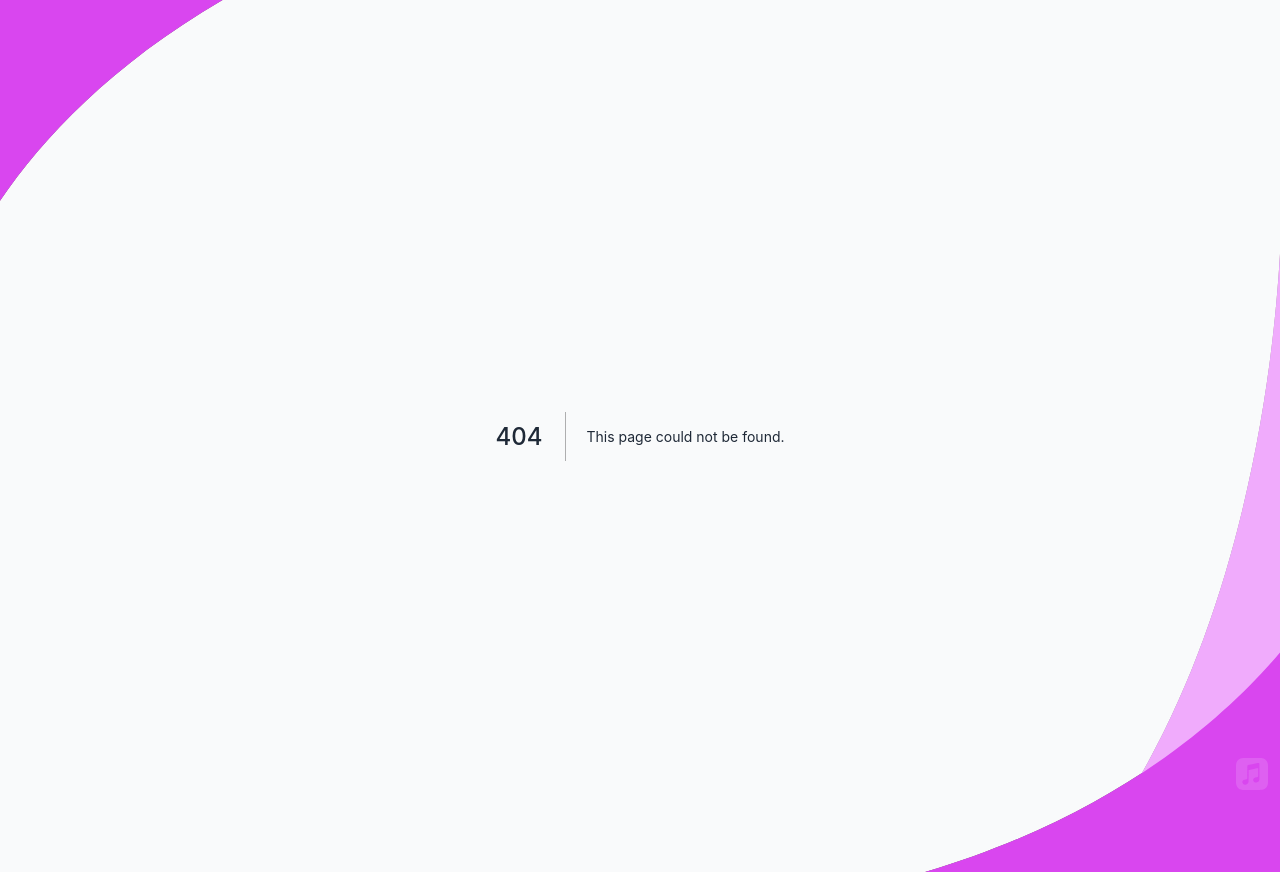
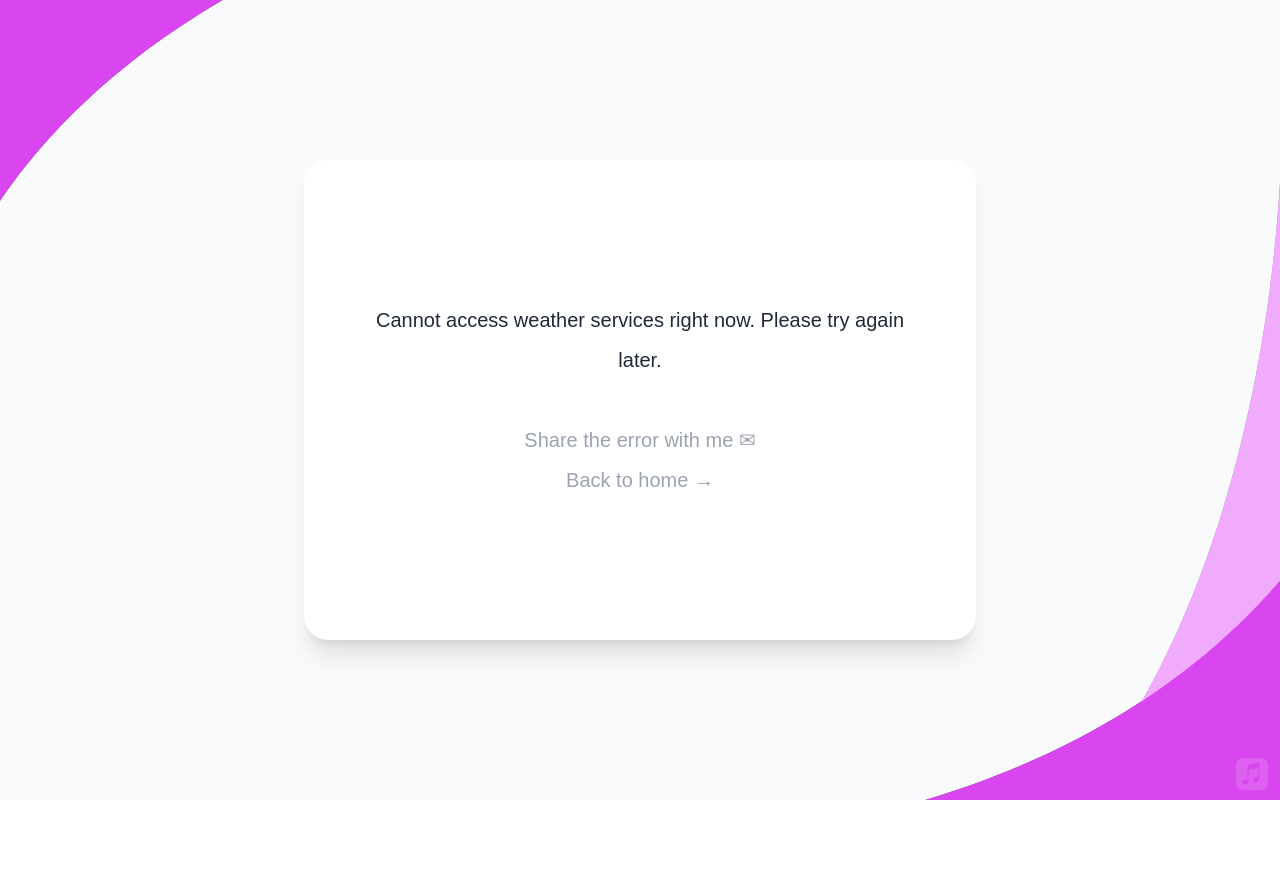
Before and after one commit to CreatorX64/local-weather-forecast, a Next.js app: page /error in a window 1280 px wide. Before the commit this address had no page. After the commit the page ends 800 px from the top, so only its background shows below. Built offline with nearby package versions, Linux system fonts and the light colour scheme.

Commit message:
add error handling to the forecast page

```diff
--- /dev/null
+++ b/src/pages/error.js
@@ -0,0 +1,24 @@
+import Link from "next/link";
+import Card from "../components/Card";
+
+export default function ErrorPage() {
+  return (
+    <Card>
+      <div className="flex h-full w-full flex-col items-center justify-center gap-10 text-center font-medium">
+        <p>Cannot access weather services right now. Please try again later.</p>
+        <div>
+          <p>
+            <a className="link font-normal" href="mailto:creatorX64@gmail.com">
+              Share the error with me ✉
+            </a>
+          </p>
+          <p>
+            <Link href="/">
+              <a className="link font-normal">Back to home &rarr;</a>
+            </Link>
+          </p>
+        </div>
+      </div>
+    </Card>
+  );
+}
--- a/src/pages/forecast.js
+++ b/src/pages/forecast.js
@@ -1,5 +1,5 @@
-import fs from "fs";
-import path from "path";
+// import fs from "fs";
+// import path from "path";
 import Link from "next/link";
 import { useEffect } from "react";
 import Card from "../components/Card";
@@ -22,24 +22,37 @@ import DataPoint from "../components/DataPoint";
 export async function getServerSideProps(context) {
   let { lat, lon, address } = context.query;
 
-  // If there's no lat lon && no address, redirect
+  // If there's no lat lon AND no address...
   if ((!lat || !lon) && !address) {
     return {
       redirect: {
         permanent: false,
-        destination: "https://www.youtube.com/watch?v=Nj2U6rhnucI"
+        destination: "https://www.youtube.com/watch?v=dQw4w9WgXcQ"
       }
     };
   }
 
-  // let resData;
+  let resData;
 
   if (lat & lon) {
     // Get weather data. If query is successful, set resData.
-    // const res = await fetch(
-    //   `http://api.weatherstack.com/current?access_key=${process.env.WEATHER_STACK_API_KEY}&query=${lat},${lon}`
-    // );
-    // resData = await res.json();
+    const res = await fetch(
+      `http://api.weatherstack.com/current?access_key=${process.env.WEATHER_STACK_API_KEY}&query=${lat},${lon}`
+    );
+
+    resData = await res.json();
+
+    // if(!resData.success) { ... } doesn't work, because in the success case
+    // there's not "success" property in the resData making it "undefined",
+    // which makes the if block run in all cases. So I exclusively check for "false".
+    if (resData.success === false) {
+      return {
+        redirect: {
+          permanent: false,
+          destination: "/error"
+        }
+      };
+    }
   } else {
     // Geocode the address.
     // https://api.mapbox.com/geocoding/v5/mapbox.places/Istanbul.json?limit=1&access_token=pk.eyJ1IjoiY3JlYXRvcng2NCIsImEiOiJja3poN2x0am4ybnRjMnVvMWNlbnczYzl1In0.0Y53cqDfe4iKA_l8TKgZfQ
@@ -48,9 +61,9 @@ export async function getServerSideProps(context) {
   }
 
   // Load dummy response from local file to preserve API rate limit.
-  const resData = JSON.parse(
-    fs.readFileSync(path.join(process.cwd(), "dummy-weather.json"))
-  );
+  // const resData = JSON.parse(
+  //   fs.readFileSync(path.join(process.cwd(), "dummy-weather.json"))
+  // );
 
   const weatherData = {
     location: `${resData.location.name}, ${resData.location.region}, ${resData.location.country}`,
@@ -76,9 +89,7 @@ export async function getServerSideProps(context) {
 
 export default function ForecastPage({ weatherData }) {
   const { theme, setTheme } = useAppContext();
-  let { Icon, NightIcon } = weatherMeta.find(
-    (item) => weatherData.weatherCode === item.code
-  );
+
   const {
     temperature,
     description,
@@ -89,20 +100,23 @@ export default function ForecastPage({ weatherData }) {
     visibility,
     windSpeed,
     pressure,
+    weatherCode,
     isDay
   } = weatherData;
 
-  console.log(weatherData);
+  let { Icon, NightIcon } = weatherMeta.find(
+    (item) => weatherCode === item.code
+  );
 
   useEffect(() => {
     let theme = THEME_NEUTRAL;
-    if (weatherData.temperature < 20) {
+    if (temperature < 20) {
       theme = THEME_COLD;
     } else {
       theme = THEME_WARM;
     }
     setTheme(theme);
-  }, [setTheme, weatherData.temperature]);
+  }, [setTheme, temperature]);
 
   return (
     <>
@@ -197,7 +211,7 @@ export default function ForecastPage({ weatherData }) {
               >
                 Tweet
               </a>
-              <span>to invite people over 💃</span>
+              <span>to invite people over 🎉</span>
             </>
           ) : (
             <>
```
